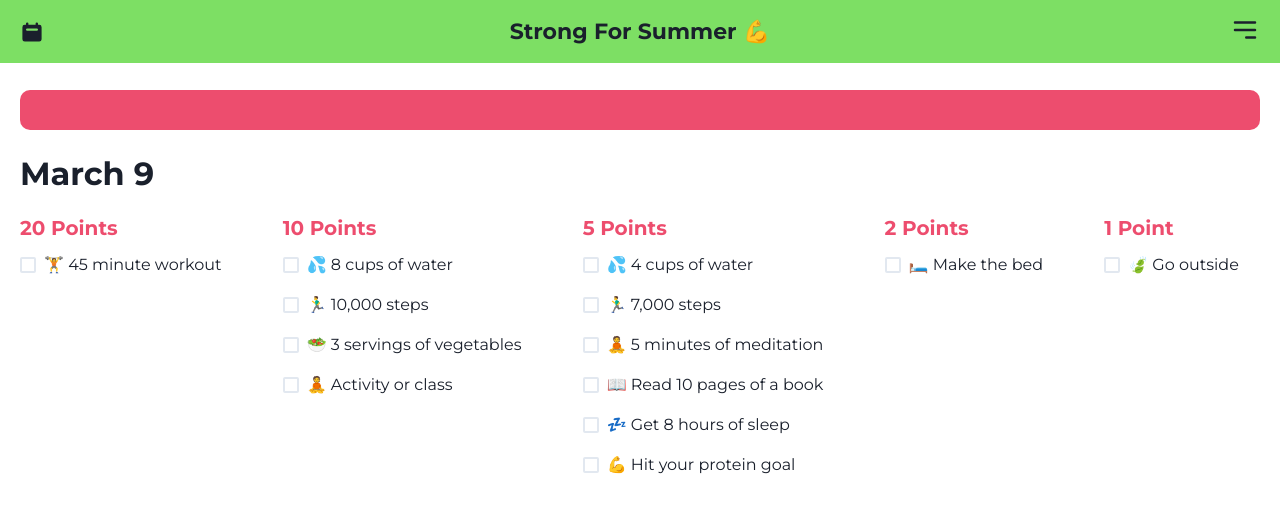
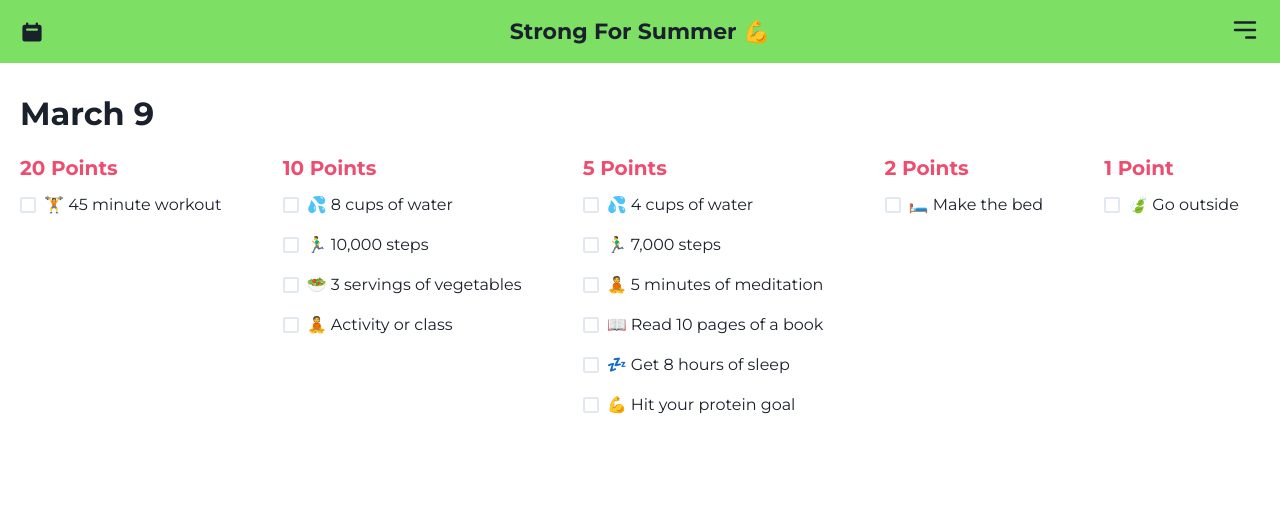
Before and after one commit to colbygarland/strong-for-summer, a Next.js app: page / in a window 1280 px wide. Shown: the top 512 px of the page. Built offline with nearby package versions, Linux system fonts and the light colour scheme; no server answers; the database is empty; sample sign-in values are in the browser's storage.

Commit message:
fix the quotes

```diff
--- a/components/Quote.tsx
+++ b/components/Quote.tsx
@@ -1,6 +1,4 @@
-import { useEffect, useState } from 'react';
 import styled from 'styled-components';
-import { getQuotes } from '../services/api/quote';
 import { colors } from '../theme/colors';
 
 const StyledQuote = styled.blockquote`
@@ -21,15 +19,6 @@ const StyledQuote = styled.blockquote`
   }
 `;
 
-export const Quote = () => {
-  const [quote, setQuote] = useState('');
-
-  useEffect(() => {
-    getQuotes().then((resp) => {
-      const quotes: string[] = Object.values(resp);
-      setQuote(quotes[Math.floor(Math.random() * quotes.length)]);
-    });
-  }, []);
-
+export const Quote = ({ quote }: { quote: any }) => {
   return <StyledQuote>{quote}</StyledQuote>;
 };
--- a/pages/index.tsx
+++ b/pages/index.tsx
@@ -9,6 +9,7 @@ import {
   ModalOverlay,
   useDisclosure,
 } from '@chakra-ui/react';
+import { GetStaticProps } from 'next';
 import { useEffect, useState } from 'react';
 import { HiCalendar } from 'react-icons/hi';
 import styled from 'styled-components';
@@ -17,6 +18,7 @@ import { Header } from '../components/Header';
 import { Page } from '../components/Page';
 import { Quote } from '../components/Quote';
 import { getActivity, setActivity } from '../services/api/activity';
+import { getQuotes } from '../services/api/quote';
 import { colors } from '../theme/colors';
 import { from } from '../theme/mediaQueries';
 import { getCurrentDate, getCurrentDatePretty } from '../utils/date';
@@ -80,7 +82,7 @@ function Activity({ children, date }: { children: string; date: string }) {
   );
 }
 
-export default function Home() {
+export default function Home({ quote }: { quote: any }) {
   const { isOpen, onOpen, onClose } = useDisclosure();
   const [date, setDate] = useState(getCurrentDate());
   const prettyDate = getCurrentDatePretty(date);
@@ -89,7 +91,7 @@ export default function Home() {
     <>
       <Header leftActionButton={<Calendar onClick={onOpen} />} pageTitle="Strong For Summer 💪" />
       <Page>
-        <Quote />
+        {quote && <Quote quote={quote} />}
         <H2 onClick={onOpen}>{prettyDate}</H2>
         <Row>
           <Group>
@@ -145,3 +147,14 @@ export default function Home() {
     </>
   );
 }
+
+export const getStaticProps: GetStaticProps = async (_context) => {
+  let quotes = await getQuotes();
+  quotes = Object.values(quotes);
+  const quote = quotes[Math.floor(Math.random() * quotes.length)];
+  return {
+    props: {
+      quote,
+    },
+  };
+};
```
